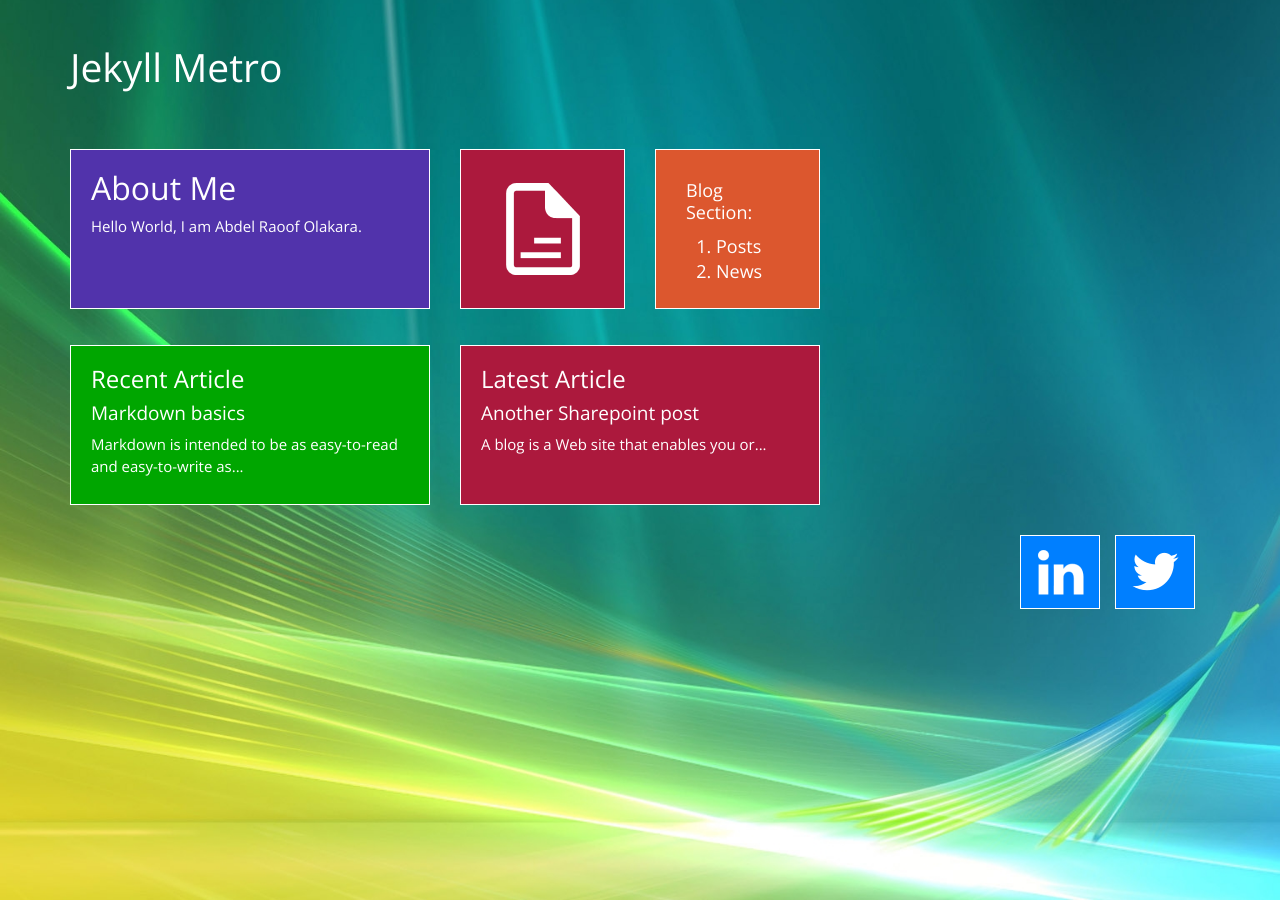
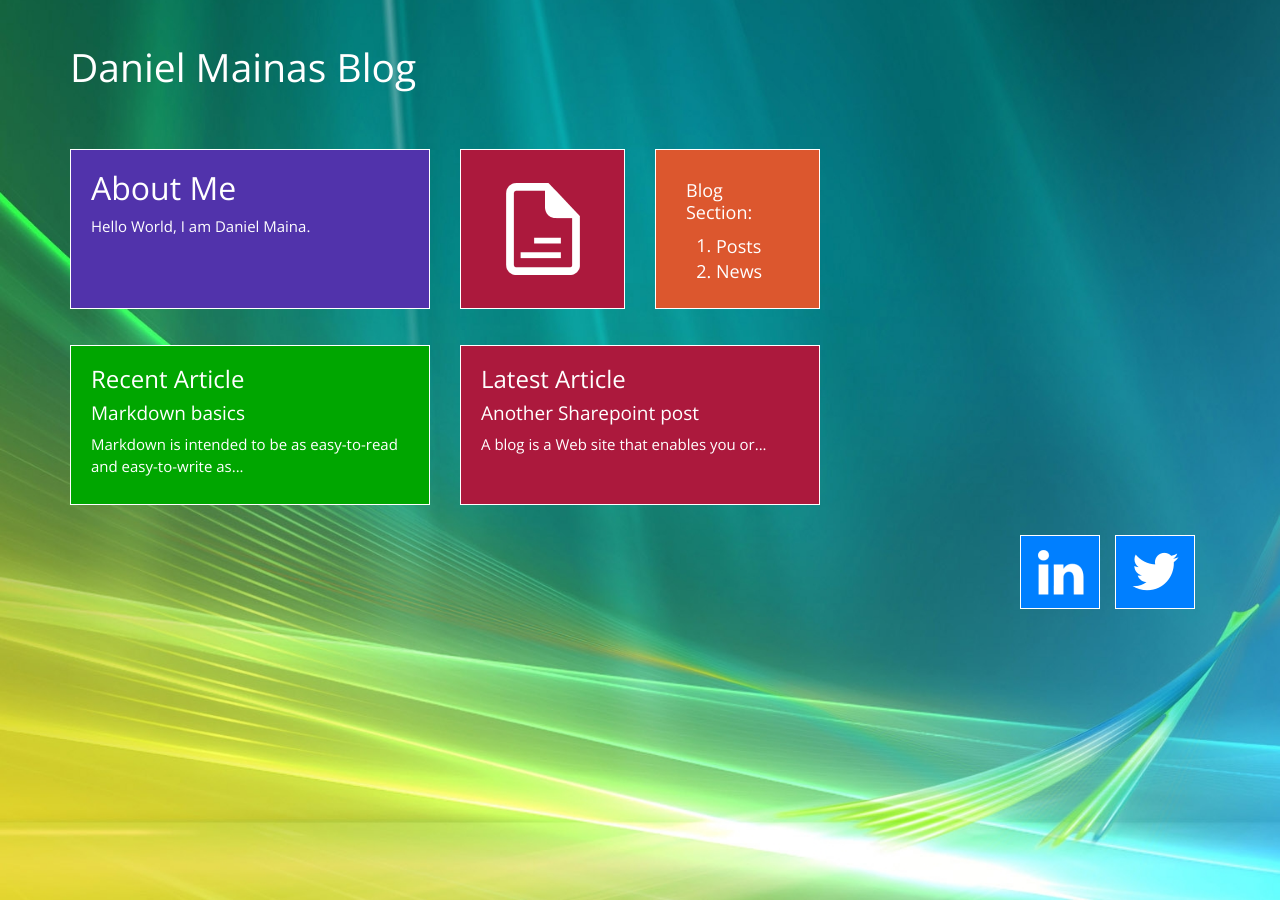
Before and after one commit to danconsults/metroblog, a Jekyll site: the page built from index.html, in a window 1280 px wide. Built offline with Jekyll 4.4.1, drawn with Linux system fonts in a browser that asks for light colours.

Commit message:
more edits
more changes to site and blog

```diff
--- a/_config.yml
+++ b/_config.yml
@@ -7,11 +7,11 @@ highlighter: pygments
 permalink:        /blog/:year/:month/:day/:title
 
 # Setup
-title:            'Jekyll Metro'
-tagline:          'A Metro theme for Jekyll'
-description:      'A Sample blog using Jekyll Metro'
+title:            'Daniel Mainas Blog'
+tagline:          'The meeting-point between my work and passions'
+description:      'A blog about my work and other topics of interest.'
 url:              'http://localhost:4000'
-baseurl:          '/home'
+baseurl:          ''
 
 # Navigation
 navigation:
@@ -28,16 +28,15 @@ navigation:
 
 
 # Author Details
-author:         'Abdel Raoof Olakara'
+author:         'Daniel Maina'
 
 #Social Media links
-linkedin:       'https://ae.linkedin.com/in/olakara/'
-twitter:        'https://twitter.com/olakara'
-facebook:       'https://www.facebook.com/olakara'
-gplus:          'https://plus.google.com/100425464897246255887/'
+linkedin:       'https://fi.linkedin.com/in/danielnjuguna'
+twitter:        'https://twitter.com/dan_maina'
+
 
 # Google Analytics
-gahandler: 'UA-52149651-1'
+gahandler: 'UA-63108237-1'
 
 #if footer-links-visible is 'true' the svg-icons will be shown top on the copy right.
 #else the svg icons will not exist
@@ -45,7 +44,7 @@ footersvg: 'true'
 
 footer-links:
   dribbble:
-  email: None
+  email: fofungi@aol.com
   facebook:
   flickr:
   github:
@@ -58,7 +57,7 @@ footer-links:
   stackoverflow: #users/4388898/peter-zhu # your stackoverflow profile, e.g. "users/50476/bart-kiers"
 
 # Disqus
-disqushandler: 'testingblogo'
+disqushandler: 'Daniel.M'
 
 # Blog Configurations
 paginate: 10 # Posts per page on the blog index
--- a/_includes/analytics.html
+++ b/_includes/analytics.html
@@ -1,16 +1,10 @@
 <script>
-(function(i, s, o, g, r, a, m) {
-    i['GoogleAnalyticsObject'] = r;
-    i[r] = i[r] || function() {
-        (i[r].q = i[r].q || []).push(arguments)
-    }, i[r].l = 1 * new Date();
-    a = s.createElement(o),
-        m = s.getElementsByTagName(o)[0];
-    a.async = 1;
-    a.src = g;
-    m.parentNode.insertBefore(a, m)
-})(window, document, 'script', '//www.google-analytics.com/analytics.js', 'ga');
+  (function(i,s,o,g,r,a,m){i['GoogleAnalyticsObject']=r;i[r]=i[r]||function(){
+  (i[r].q=i[r].q||[]).push(arguments)},i[r].l=1*new Date();a=s.createElement(o),
+  m=s.getElementsByTagName(o)[0];a.async=1;a.src=g;m.parentNode.insertBefore(a,m)
+  })(window,document,'script','//www.google-analytics.com/analytics.js','ga');
 
-ga('create', '{{site.gahandler}}', 'blog-olakara.rhcloud.com');
-ga('send', 'pageview');
+  ga('create', 'UA-63108237-1', 'auto');
+  ga('send', 'pageview');
+
 </script>
```
Also changed, not shown: tags/index.html (line endings or trailing spaces), 16 other files.
